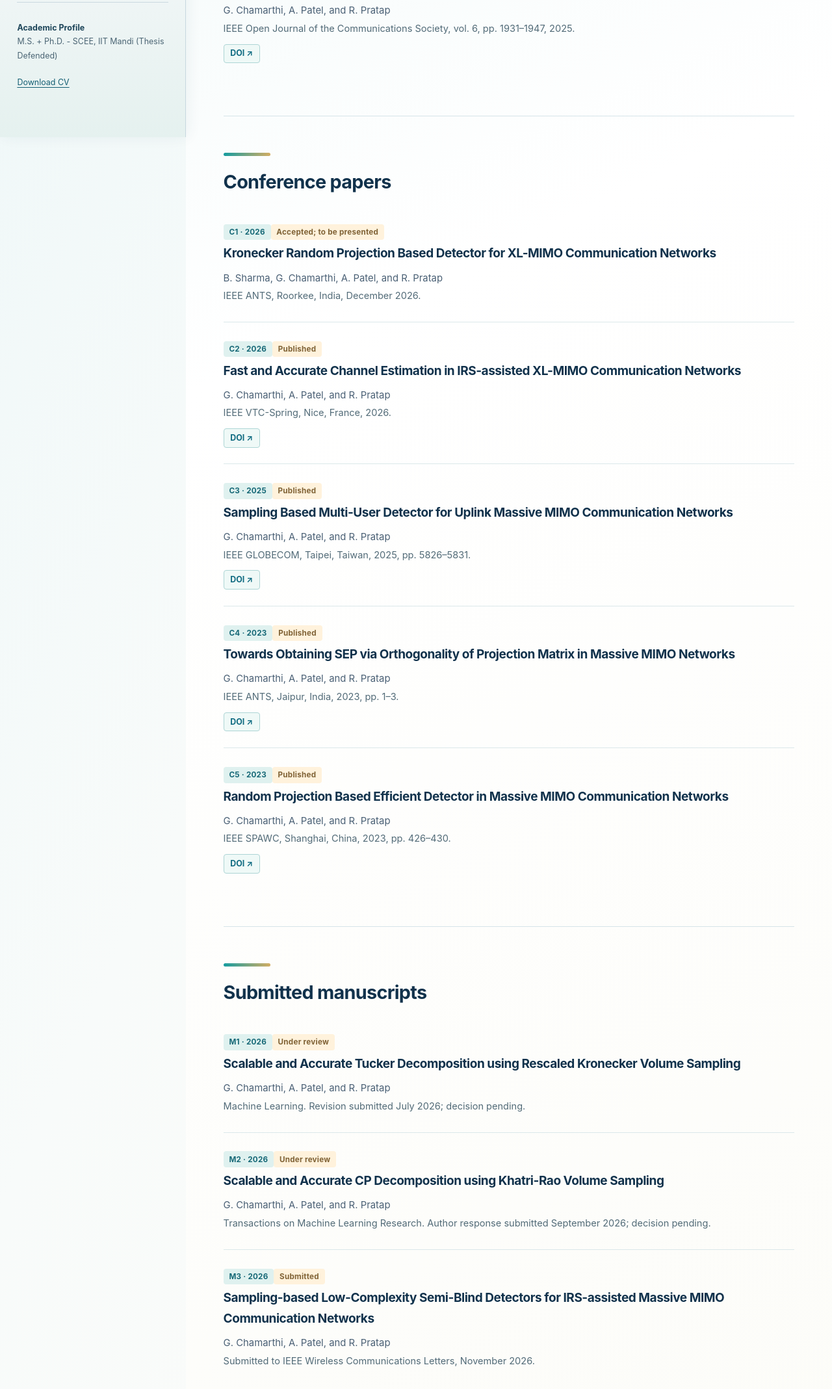
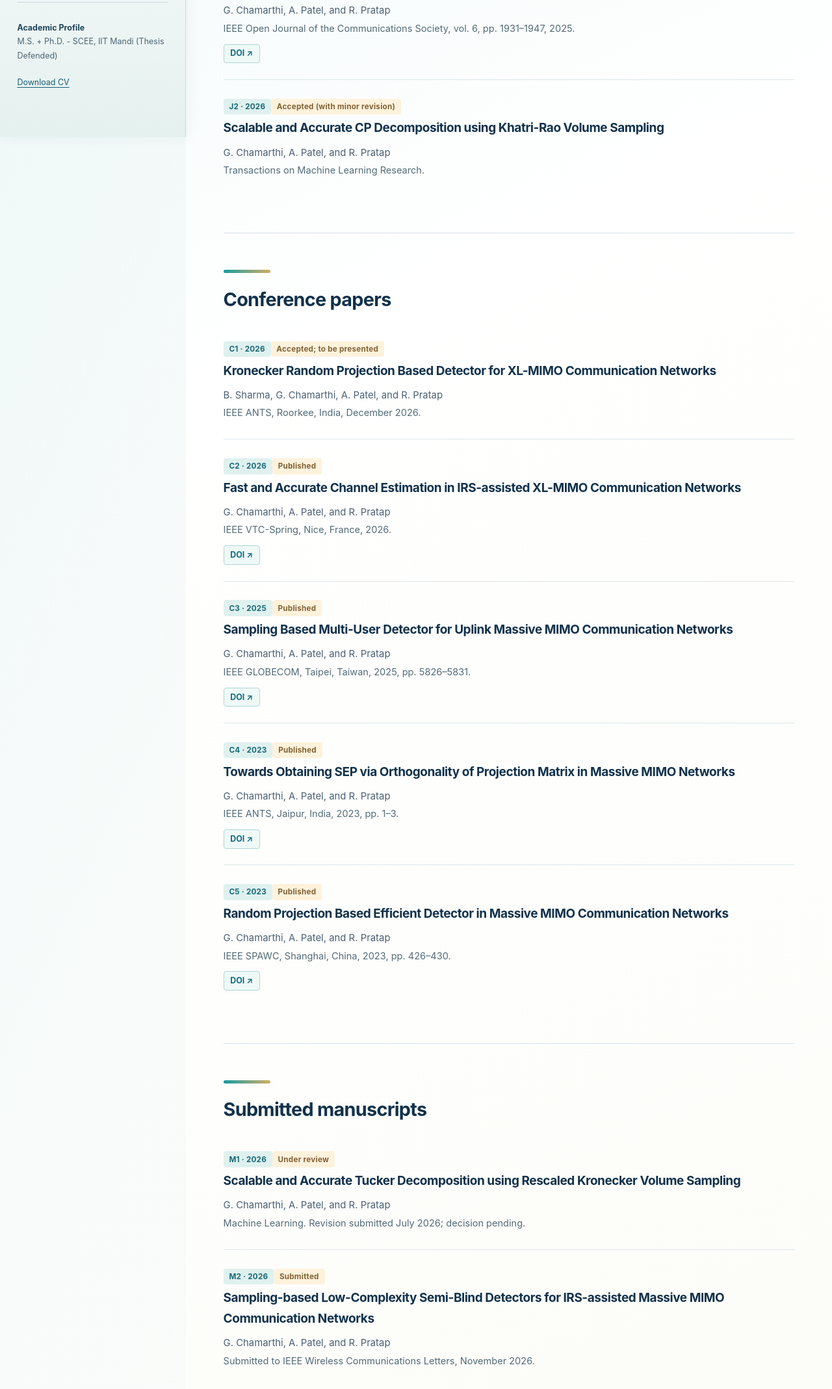
Before and after one commit to Krishna-GS/Krishna-GS.github.io, a plain HTML site: page publications.html in a window 1280 px wide. Shown: the part 589-2726 px from the top of the page at 65% size. Drawn offline with Linux system fonts and the light colour scheme.

Commit message:
Update publications-TMLR.html

```diff
--- a/publications.html
+++ b/publications.html
@@ -58,6 +58,12 @@
                 <a aria-label="Open DOI 10.1109/OJCOMS.2025.3547846" href="https://doi.org/10.1109/OJCOMS.2025.3547846" rel="noopener noreferrer" target="_blank">DOI ↗</a>
               </div>
             </article>
+            <article class="pub" id="j2">
+              <span class="topic-tag">J2 · 2026</span><span class="status">Accepted (with minor revision)</span>
+              <h3 class="bib">Scalable and Accurate CP Decomposition using Khatri-Rao Volume Sampling</h3>
+              <p class="authors">G. Chamarthi, A. Patel, and R. Pratap</p>
+              <p class="venue">Transactions on Machine Learning Research.</p>
+            </article>
           </section>
           <section class="section" id="conferences">
             <div class="section-rule"></div>
@@ -115,13 +121,7 @@
               <p class="venue">Machine Learning. Revision submitted July 2026; decision pending.</p>
             </article>
             <article class="pub" id="m2">
-              <span class="topic-tag">M2 · 2026</span><span class="status">Under review</span>
-              <h3 class="bib">Scalable and Accurate CP Decomposition using Khatri-Rao Volume Sampling</h3>
-              <p class="authors">G. Chamarthi, A. Patel, and R. Pratap</p>
-              <p class="venue">Transactions on Machine Learning Research. Author response submitted September 2026; decision pending.</p>
-            </article>
-            <article class="pub" id="m3">
-              <span class="topic-tag">M3 · 2026</span><span class="status">Submitted</span>
+              <span class="topic-tag">M2 · 2026</span><span class="status">Submitted</span>
               <h3 class="bib">Sampling-based Low-Complexity Semi-Blind Detectors for IRS-assisted Massive MIMO Communication Networks</h3>
               <p class="authors">G. Chamarthi, A. Patel, and R. Pratap</p>
               <p class="venue">Submitted to IEEE Wireless Communications Letters, November 2026.</p>
```
